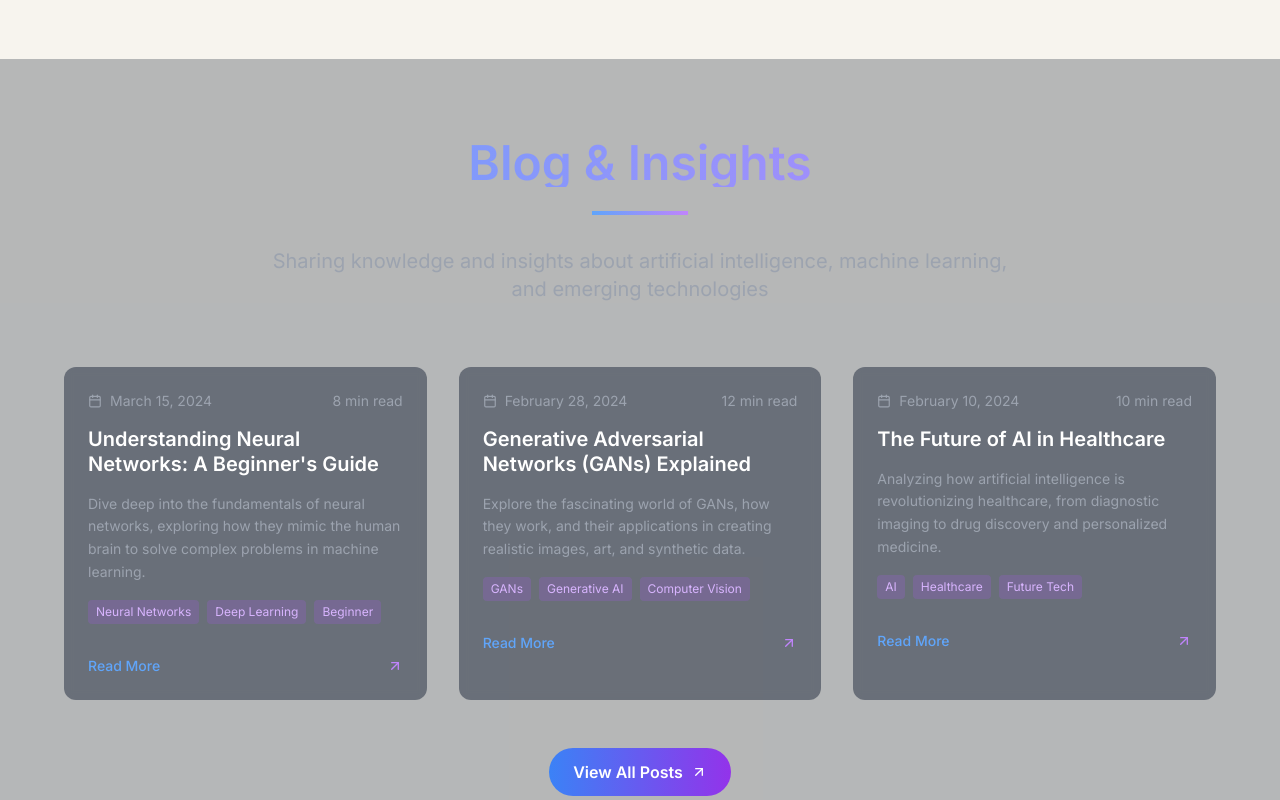
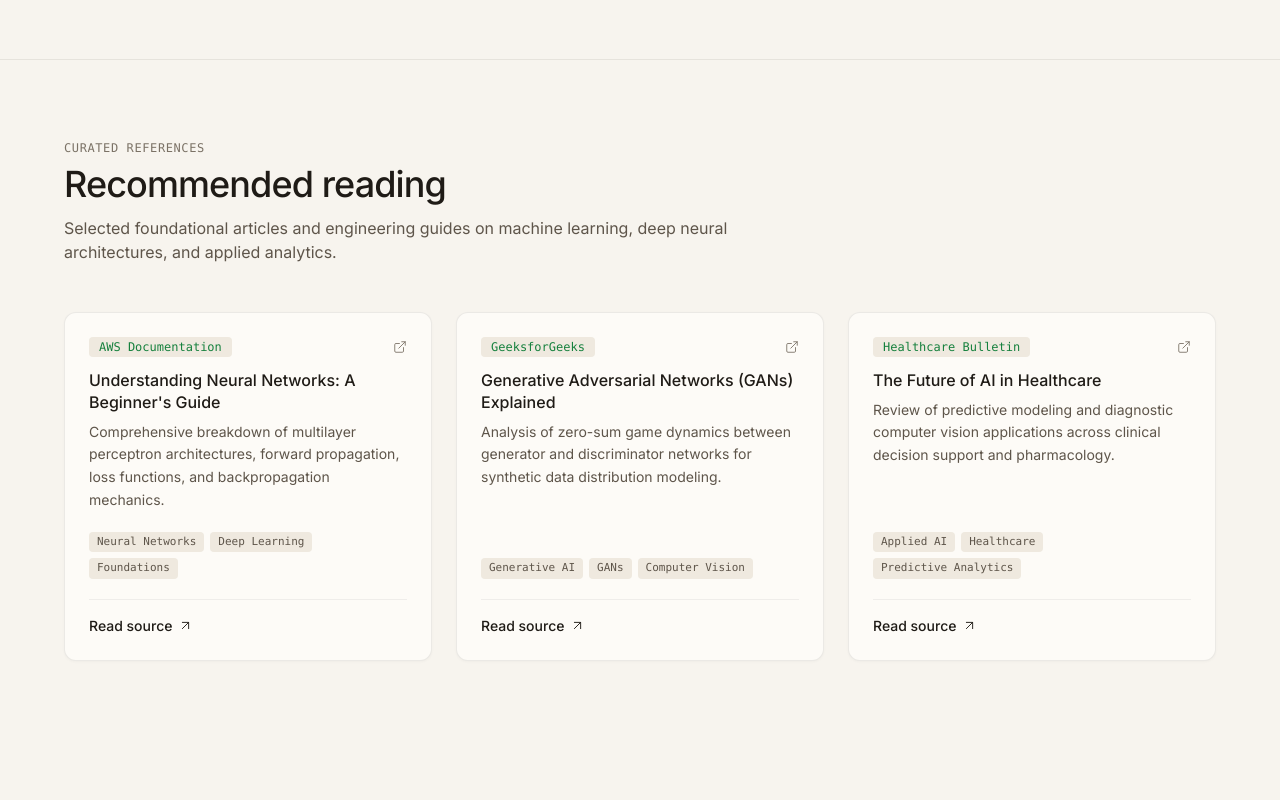
Before and after one commit to himatejachowdary/tejaport-website, a React (Vite) app: page / in a window 1280 px wide. Shown: the part 5540-6340 px from the top of the page. Built offline with nearby package versions, Linux system fonts and the light colour scheme.

Commit message:
feat(blog): rename section to recommended reading, remove dates and name each source

```diff
--- a/src/components/Blog.tsx
+++ b/src/components/Blog.tsx
@@ -1,105 +1,99 @@
-
 import React from 'react';
-import { Calendar, ArrowUp } from 'lucide-react';
+import { ArrowUpRight, ExternalLink } from 'lucide-react';
 
 const Blog = () => {
-  const blogPosts = [
+  const readingList = [
     {
       title: "Understanding Neural Networks: A Beginner's Guide",
-      excerpt: "Dive deep into the fundamentals of neural networks, exploring how they mimic the human brain to solve complex problems in machine learning.",
-      date: "March 15, 2024",
-      readTime: "8 min read",
-      tags: ["Neural Networks", "Deep Learning", "Beginner"],
-      url: "https://aws.amazon.com/what-is/neural-network/"
+      source: "AWS Documentation",
+      excerpt:
+        "Comprehensive breakdown of multilayer perceptron architectures, forward propagation, loss functions, and backpropagation mechanics.",
+      tags: ["Neural Networks", "Deep Learning", "Foundations"],
+      url: "https://aws.amazon.com/what-is/neural-network/",
     },
     {
       title: "Generative Adversarial Networks (GANs) Explained",
-      excerpt: "Explore the fascinating world of GANs, how they work, and their applications in creating realistic images, art, and synthetic data.",
-      date: "February 28, 2024",
-      readTime: "12 min read",
-      tags: ["GANs", "Generative AI", "Computer Vision"],
-      url: "https://www.geeksforgeeks.org/generative-adversarial-network-gan/"
+      source: "GeeksforGeeks",
+      excerpt:
+        "Analysis of zero-sum game dynamics between generator and discriminator networks for synthetic data distribution modeling.",
+      tags: ["Generative AI", "GANs", "Computer Vision"],
+      url: "https://www.geeksforgeeks.org/generative-adversarial-network-gan/",
     },
     {
       title: "The Future of AI in Healthcare",
-      excerpt: "Analyzing how artificial intelligence is revolutionizing healthcare, from diagnostic imaging to drug discovery and personalized medicine.",
-      date: "February 10, 2024",
-      readTime: "10 min read",
-      tags: ["AI", "Healthcare", "Future Tech"],
-      url: "https://healthcare-bulletin.co.uk/article/the-role-of-artificial-intelligence-in-modern-healthcare-advances-challenges-and-future-prospects-3187/"
-    }
+      source: "Healthcare Bulletin",
+      excerpt:
+        "Review of predictive modeling and diagnostic computer vision applications across clinical decision support and pharmacology.",
+      tags: ["Applied AI", "Healthcare", "Predictive Analytics"],
+      url: "https://healthcare-bulletin.co.uk/article/the-role-of-artificial-intelligence-in-modern-healthcare-advances-challenges-and-future-prospects-3187/",
+    },
   ];
 
   return (
-    <section id="blog" className="py-20 px-4 sm:px-6 lg:px-8 bg-slate-800/30">
+    <section id="blog" className="py-20 px-6 lg:px-8 border-t border-[#1f1b16]/[0.08] bg-[#f7f4ee]">
       <div className="max-w-6xl mx-auto">
-        <div className="text-center mb-16">
-          <h2 className="text-4xl md:text-5xl font-bold mb-6 bg-gradient-to-r from-blue-400 to-purple-400 bg-clip-text text-transparent">
-            Blog & Insights
+        <div className="mb-12">
+          <div className="font-mono text-xs text-[#7b7266] uppercase tracking-wider mb-2">
+            Curated references
+          </div>
+          <h2 className="text-3xl sm:text-4xl font-medium tracking-tight text-[#1f1b16] mb-3">
+            Recommended reading
           </h2>
-          <div className="w-24 h-1 bg-gradient-to-r from-blue-400 to-purple-400 mx-auto mb-8"></div>
-          <p className="text-xl text-gray-400 max-w-3xl mx-auto">
-            Sharing knowledge and insights about artificial intelligence, machine learning, and emerging technologies
+          <p className="text-base text-[#5e554a] max-w-2xl">
+            Selected foundational articles and engineering guides on machine learning, deep neural architectures, and applied analytics.
           </p>
         </div>
 
-        <div className="grid md:grid-cols-2 lg:grid-cols-3 gap-8">
-          {blogPosts.map((post, index) => (
+        <div className="grid grid-cols-1 md:grid-cols-2 lg:grid-cols-3 gap-6">
+          {readingList.map((item) => (
             <article
-              key={post.title}
-              className="group bg-slate-800/50 backdrop-blur-sm rounded-xl p-6 hover:bg-slate-800/70 transition-all duration-300 transform hover:scale-105 hover:shadow-2xl"
+              key={item.title}
+              className="bg-[#fdfbf7] border border-[#1f1b16]/[0.08] rounded-xl p-6 shadow-[0_1px_3px_rgba(31,27,22,0.03)] flex flex-col justify-between"
             >
-              <div className="space-y-4">
-                <div className="flex items-center justify-between text-sm text-gray-400">
-                  <div className="flex items-center space-x-2">
-                    <Calendar size={14} />
-                    <span>{post.date}</span>
-                  </div>
-                  <span>{post.readTime}</span>
+              <div>
+                {/* Source tag */}
+                <div className="flex items-center justify-between mb-3">
+                  <span className="font-mono text-xs text-[#15803d] font-medium bg-[#efe9df] px-2.5 py-0.5 rounded">
+                    {item.source}
+                  </span>
+                  <ExternalLink size={14} strokeWidth={1.5} className="text-[#7b7266]" />
                 </div>
 
-                <h3 className="text-xl font-semibold text-white group-hover:text-blue-400 transition-colors duration-300 leading-tight">
-                  {post.title}
+                <h3 className="text-base font-medium text-[#1f1b16] mb-2 leading-snug">
+                  {item.title}
                 </h3>
 
-                <p className="text-gray-400 text-sm leading-relaxed">
-                  {post.excerpt}
+                <p className="text-sm text-[#5e554a] leading-relaxed mb-5">
+                  {item.excerpt}
                 </p>
+              </div>
 
-                <div className="flex flex-wrap gap-2">
-                  {post.tags.map((tag) => (
+              <div>
+                <div className="flex flex-wrap gap-1.5 mb-5">
+                  {item.tags.map((tag) => (
                     <span
                       key={tag}
-                      className="px-2 py-1 bg-purple-500/20 text-purple-300 rounded text-xs"
+                      className="font-mono text-[11px] text-[#5e554a] bg-[#efe9df] px-2 py-0.5 rounded"
                     >
                       {tag}
                     </span>
                   ))}
                 </div>
 
-                <div className="flex items-center justify-between pt-4">
+                <div className="pt-4 border-t border-[#1f1b16]/[0.06] flex items-center justify-between">
                   <a
-                    href={post.url}
-                    className="text-blue-400 hover:text-blue-300 transition-colors duration-300 text-sm font-medium"
+                    href={item.url}
+                    target="_blank"
+                    rel="noopener noreferrer"
+                    className="inline-flex items-center space-x-1.5 text-sm font-medium text-[#1f1b16] hover:text-[#15803d] transition-colors duration-150"
                   >
-                    Read More
+                    <span>Read source</span>
+                    <ArrowUpRight size={15} strokeWidth={1.5} />
                   </a>
-
-                  <ArrowUp className="text-purple-400 transform rotate-45 group-hover:translate-x-1 group-hover:-translate-y-1 transition-transform duration-300" size={16} />
                 </div>
               </div>
             </article>
           ))}
-        </div>
-
-        <div className="text-center mt-12">
-          <a
-            href="/blog"
-            className="inline-flex items-center space-x-2 px-6 py-3 bg-gradient-to-r from-blue-500 to-purple-600 text-white rounded-full font-semibold hover:from-blue-600 hover:to-purple-700 transition-all duration-300 transform hover:scale-105"
-          >
-            <span>View All Posts</span>
-            <ArrowUp className="transform rotate-45" size={16} />
-          </a>
         </div>
       </div>
     </section>
```
